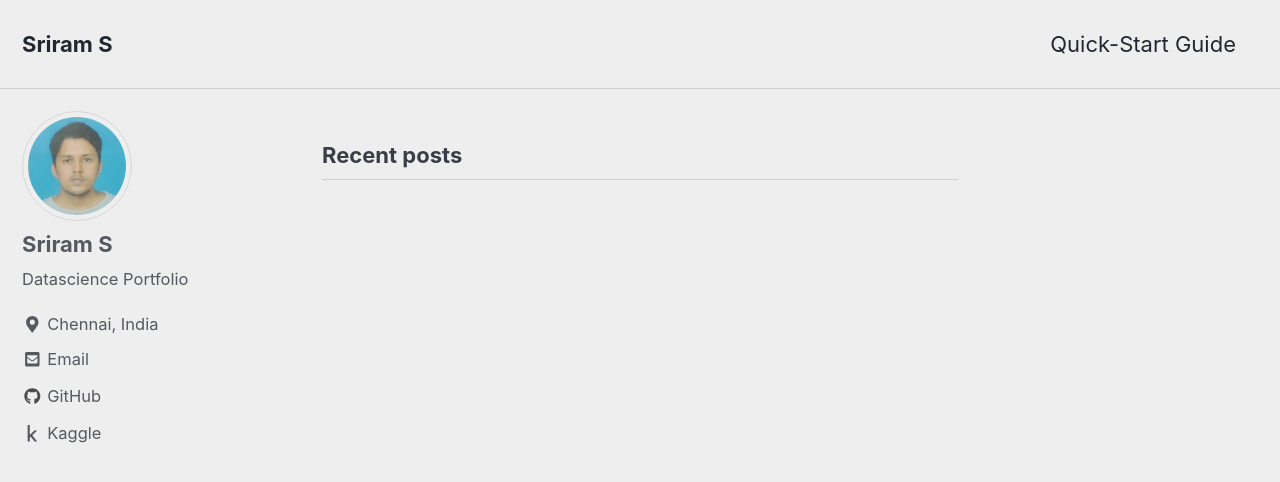
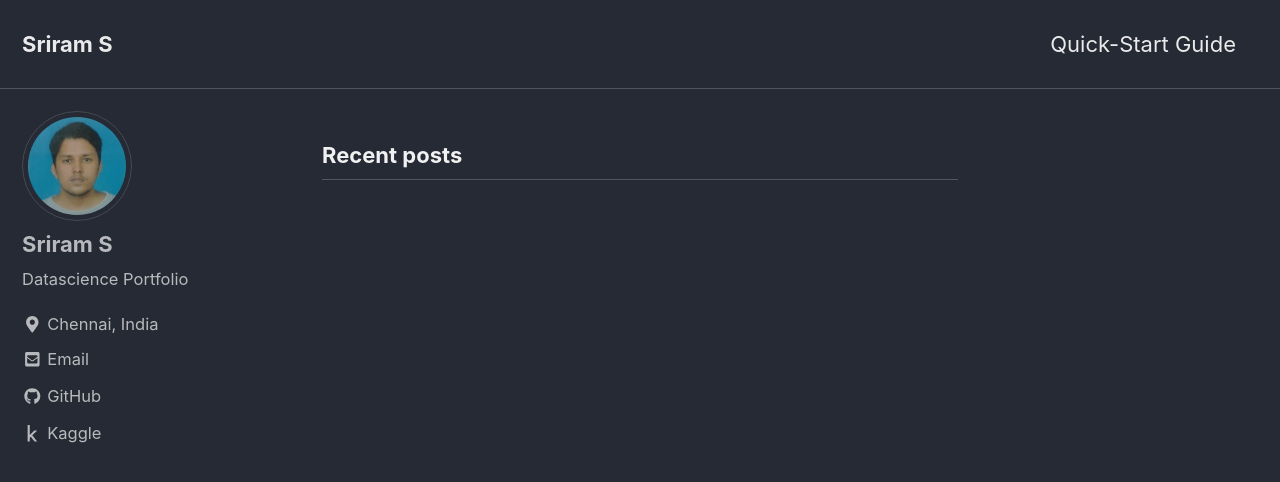
Before and after one commit to simranketha/simranketha.github.io, a Jekyll site: the page built from index.html, in a window 1280 px wide and 900 px high. Shown: the top 482 px of the window. Built offline with Jekyll 4.4.1, drawn with Linux system fonts in a browser that asks for light colours; cached includes are drawn as plain includes; the list of posts is cut into pages by our own code.

Commit message:
Update _config.yml

```diff
--- a/_config.yml
+++ b/_config.yml
@@ -12,7 +12,7 @@
 
 # theme                  : "minimal-mistakes-jekyll"
 # remote_theme           : "mmistakes/minimal-mistakes"
-minimal_mistakes_skin    : "air" #"default"  "air", "aqua", "contrast", "dark", "dirt", "neon", "mint", "plum", "sunrise"
+minimal_mistakes_skin    : "dark" #"default"  "air", "aqua", "contrast", "dark", "dirt", "neon", "mint", "plum", "sunrise"
 
 # Site Settings
 locale                   : "en-US"
```
